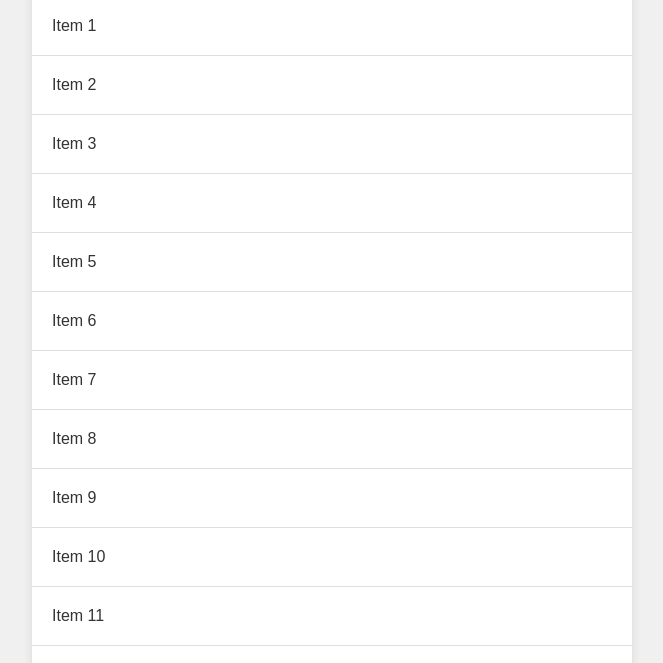
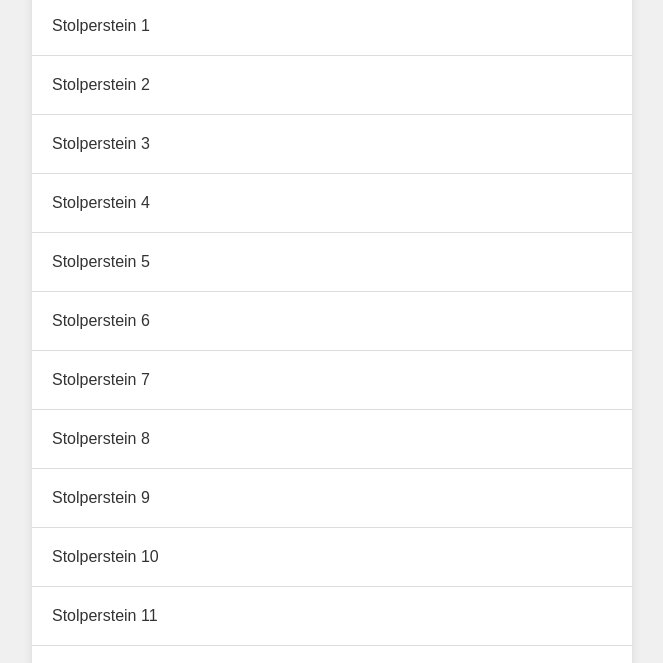
Before and after one commit to lassepir/CBS-Mobile-Applikations-Website, a plain HTML site: page index.html in a window 1280 px wide. Shown: the part 130-793 px from the top of the page, without its empty margins (308-971 px from the left). Drawn offline with Linux system fonts and the light colour scheme.

Commit message:
Update index.html

```diff
--- a/index.html
+++ b/index.html
@@ -19,7 +19,7 @@ const itemList = document.getElementById('item-list');
 const snackbar = document.getElementById('snackbar');
 
 // Generate initial items
-const items = Array.from({ length: 20 }, (_, i) => `Item ${i + 1}`);
+const items = Array.from({ length: 20 }, (_, i) => `Stolperstein ${i + 1}`);
 items.forEach(addItem);
 
 // Function to add an item to the DOM
```
